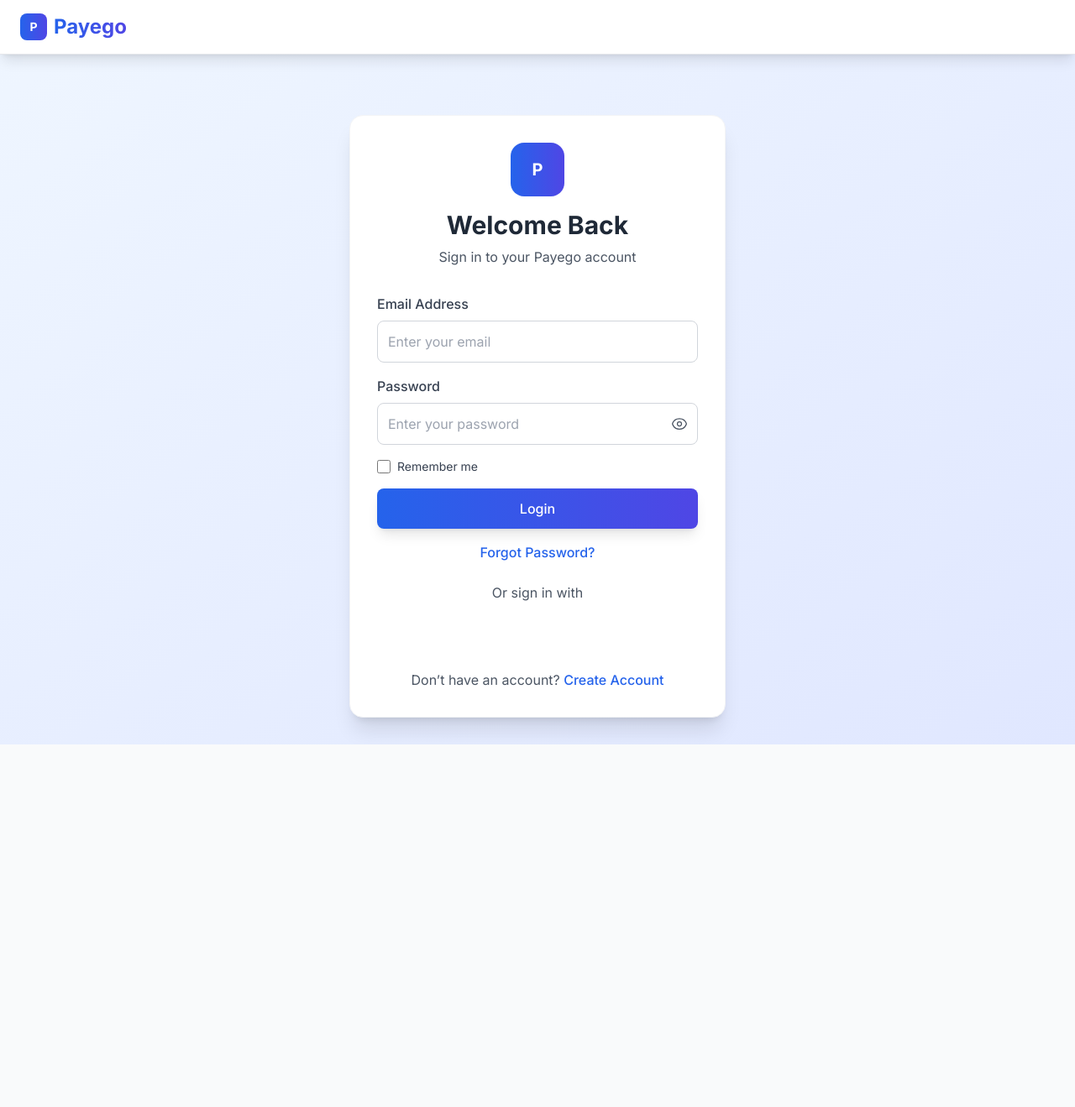
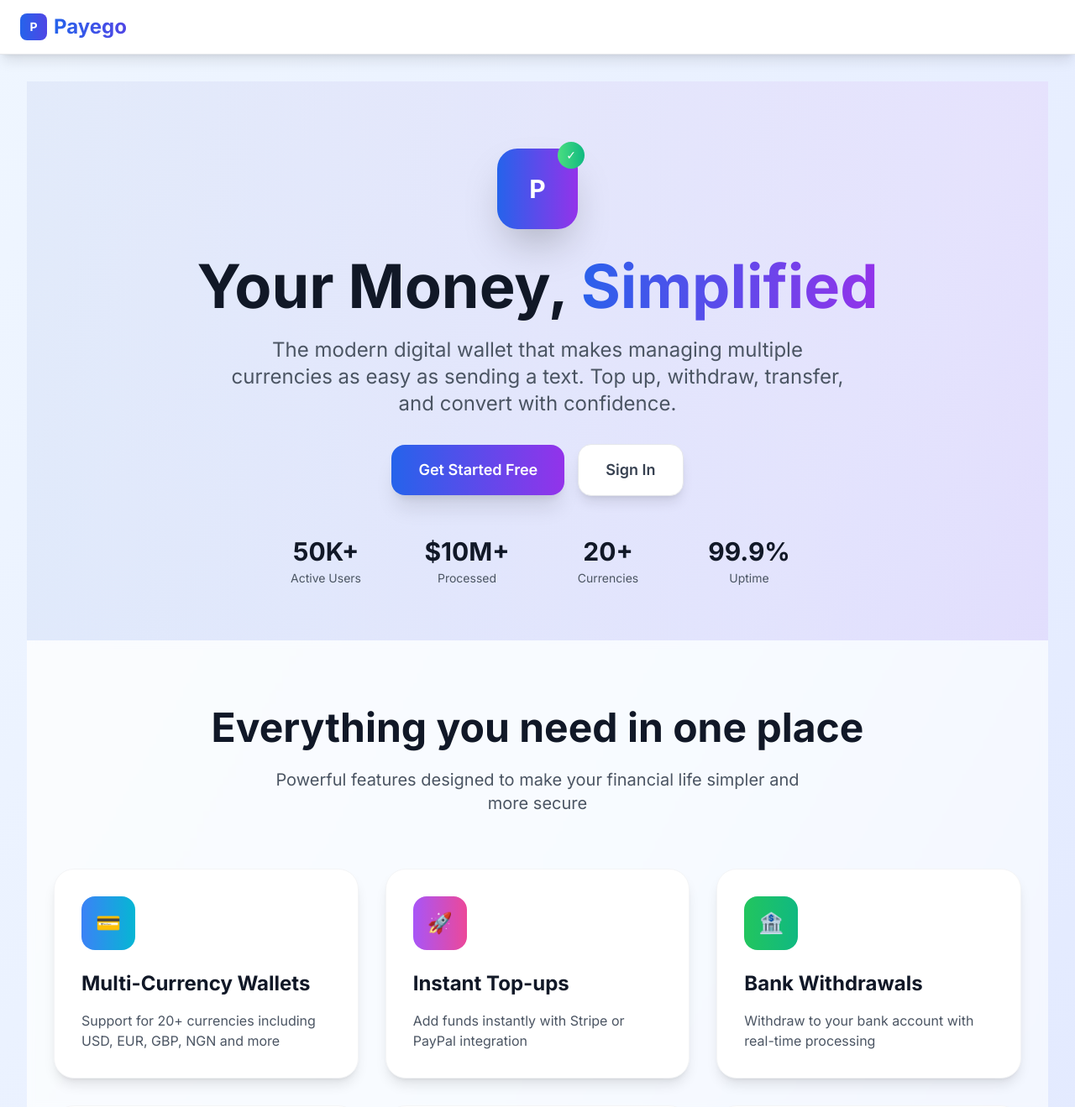
Before and after one commit to intelliDean/Payego, a React (Vite) app in the folder payego_ui/: page / in a window 1280 px wide. Before the commit this address led to /login. Shown: the top 1319 px of the page at 84% size. Before the commit the page ends 887 px from the top, so only its background shows below. Built offline with nearby package versions, Linux system fonts and the light colour scheme; no server answers.

Commit message:
updated the frontend

```diff
--- a/payego_ui/src/App.jsx
+++ b/payego_ui/src/App.jsx
@@ -31,31 +31,31 @@
         <Router>
             <div className="min-h-screen bg-gradient-to-br from-blue-50 to-indigo-100">
                 <nav className="bg-white shadow-lg border-b border-gray-200">
-                    <div className="container mx-auto px-6 py-4 flex justify-between items-center">
+                    <div className="container mx-auto px-4 sm:px-6 py-4 flex justify-between items-center">
                         <div className="flex items-center space-x-2">
                             <div className="w-8 h-8 bg-gradient-to-r from-blue-600 to-indigo-600 rounded-lg flex items-center justify-center">
                                 <span className="text-white font-bold text-sm">P</span>
                             </div>
-                            <h1 className="text-2xl font-bold bg-gradient-to-r from-blue-600 to-indigo-600 bg-clip-text text-transparent">
+                            <h1 className="text-xl sm:text-2xl font-bold bg-gradient-to-r from-blue-600 to-indigo-600 bg-clip-text text-transparent">
                                 Payego
                             </h1>
                         </div>
                         {isAuthenticated && (
                             <button
                                 onClick={handleLogout}
-                                className="px-6 py-2 bg-red-500 text-white rounded-lg hover:bg-red-600 transition-colors duration-200 font-medium shadow-md hover:shadow-lg"
+                                className="px-4 sm:px-6 py-2 text-sm sm:text-base bg-red-500 text-white rounded-lg hover:bg-red-600 transition-colors duration-200 font-medium shadow-md hover:shadow-lg"
                             >
                                 Logout
                             </button>
                         )}
                     </div>
                 </nav>
-                <div className="container mx-auto px-4 py-8">
+                <div className="container mx-auto px-4 sm:px-6 lg:px-8 py-4 sm:py-8">
                 <Routes>
-                    <Route path="/page" element={<LandingPage />} />
+                    <Route path="/" element={!isAuthenticated ? <LandingPage /> : <Navigate to="/dashboard" />} />
                     <Route path="/login" element={!isAuthenticated ? <LoginForm setAuth={setIsAuthenticated} /> : <Navigate to="/" />} />
                     <Route path="/register" element={!isAuthenticated ? <RegisterForm setAuth={setIsAuthenticated} /> : <Navigate to="/" />} />
-                    <Route path="/" element={isAuthenticated ? <Dashboard /> : <Navigate to="/login" />} />
+                    <Route path="/dashboard" element={isAuthenticated ? <Dashboard /> : <Navigate to="/login" />} />
                     <Route path="/top-up" element={isAuthenticated ? <TopUpForm /> : <Navigate to="/login" />} />
                     <Route path="/banks" element={isAuthenticated ? <BankList /> : <Navigate to="/login" />} />
                     <Route path="/add-bank" element={isAuthenticated ? <AddBankForm /> : <Navigate to="/login" />} />
--- a/payego_ui/src/components/LandingPage.jsx
+++ b/payego_ui/src/components/LandingPage.jsx
@@ -5,116 +5,210 @@
 function LandingPage() {
     const navigate = useNavigate();
 
-    const handleSignUp = () => {
-        navigate('/signup');
+    const handleGetStarted = () => {
+        navigate('/register');
     };
 
     const handleLogin = () => {
         navigate('/login');
     };
 
+    const features = [
+        {
+            icon: '💳',
+            title: 'Multi-Currency Wallets',
+            description: 'Support for 20+ currencies including USD, EUR, GBP, NGN and more',
+            gradient: 'from-blue-500 to-cyan-500'
+        },
+        {
+            icon: '🚀',
+            title: 'Instant Top-ups',
+            description: 'Add funds instantly with Stripe or PayPal integration',
+            gradient: 'from-purple-500 to-pink-500'
+        },
+        {
+            icon: '🏦',
+            title: 'Bank Withdrawals',
+            description: 'Withdraw to your bank account with real-time processing',
+            gradient: 'from-green-500 to-emerald-500'
+        },
+        {
+            icon: '🔄',
+            title: 'Currency Exchange',
+            description: 'Convert between currencies at competitive rates',
+            gradient: 'from-orange-500 to-red-500'
+        },
+        {
+            icon: '⚡',
+            title: 'Lightning Transfers',
+            description: 'Send money to other users or external bank accounts instantly',
+            gradient: 'from-indigo-500 to-purple-500'
+        },
+        {
+            icon: '🔒',
+            title: 'Bank-Level Security',
+            description: 'Your funds are protected with enterprise-grade security',
+            gradient: 'from-gray-600 to-gray-800'
+        }
+    ];
+
+    const stats = [
+        { number: '50K+', label: 'Active Users' },
+        { number: '$10M+', label: 'Processed' },
+        { number: '20+', label: 'Currencies' },
+        { number: '99.9%', label: 'Uptime' }
+    ];
+
     return (
         <ErrorBoundary>
-            <div className="bg-white min-h-screen">
+            <div className="min-h-screen bg-gradient-to-br from-slate-50 via-blue-50 to-indigo-100">
                 {/* Hero Section */}
-                <section className="max-w-md mx-auto mt-10 p-8 bg-white rounded-2xl shadow-xl border border-gray-100 text-center">
-                    <div className="w-16 h-16 bg-gradient-to-r from-purple-500 to-pink-500 rounded-2xl flex items-center justify-center mx-auto mb-4">
-                        <span className="text-white text-2xl">💸</span>
+                <section className="relative overflow-hidden">
+                    <div className="absolute inset-0 bg-gradient-to-r from-blue-600/10 to-purple-600/10"></div>
+                    <div className="relative max-w-7xl mx-auto px-4 sm:px-6 lg:px-8 pt-12 sm:pt-20 pb-12 sm:pb-16">
+                        <div className="text-center">
+                            <div className="flex justify-center mb-6 sm:mb-8">
+                                <div className="relative">
+                                    <div className="w-16 sm:w-20 lg:w-24 h-16 sm:h-20 lg:h-24 bg-gradient-to-r from-blue-600 to-purple-600 rounded-2xl sm:rounded-3xl flex items-center justify-center shadow-2xl">
+                                        <span className="text-white font-bold text-xl sm:text-2xl lg:text-3xl">P</span>
                                     </div>
-                    <h1 className="text-4xl font-bold text-gray-800 mb-4">Welcome to Payego</h1>
-                    <p className="text-gray-600 text-lg mb-6">
-                        Your wallet, your rules! Top up, withdraw, and transfer funds faster than you can say "Show me the money!" 🏦
+                                    <div className="absolute -top-1 sm:-top-2 -right-1 sm:-right-2 w-6 sm:w-8 h-6 sm:h-8 bg-gradient-to-r from-green-400 to-emerald-500 rounded-full flex items-center justify-center">
+                                        <span className="text-white text-xs sm:text-sm">✓</span>
+                                    </div>
+                                </div>
+                            </div>
+
+                            <h1 className="text-3xl sm:text-4xl md:text-5xl lg:text-6xl xl:text-7xl font-bold text-gray-900 mb-4 sm:mb-6 leading-tight px-4">
+                                Your Money,
+                                <span className="bg-gradient-to-r from-blue-600 to-purple-600 bg-clip-text text-transparent"> Simplified</span>
+                            </h1>
+
+                            <p className="text-base sm:text-lg md:text-xl lg:text-2xl text-gray-600 mb-6 sm:mb-8 max-w-3xl mx-auto leading-relaxed px-4">
+                                The modern digital wallet that makes managing multiple currencies as easy as sending a text.
+                                Top up, withdraw, transfer, and convert with confidence.
                             </p>
-                    <div className="flex space-x-4">
+
+                            <div className="flex flex-col sm:flex-row gap-3 sm:gap-4 justify-center items-center mb-8 sm:mb-12 px-4">
                                 <button
-                            onClick={handleSignUp}
-                            className="flex-1 bg-gradient-to-r from-purple-500 to-pink-500 text-white p-3 rounded-lg hover:from-purple-600 hover:to-pink-600 transition-all duration-200 font-medium shadow-lg hover:shadow-xl transform hover:-translate-y-0.5"
-                            aria-label="Sign up for Payego"
+                                    onClick={handleGetStarted}
+                                    className="w-full sm:w-auto group relative px-6 sm:px-8 py-3 sm:py-4 bg-gradient-to-r from-blue-600 to-purple-600 text-white rounded-xl sm:rounded-2xl font-semibold text-base sm:text-lg shadow-xl hover:shadow-2xl transform hover:-translate-y-1 transition-all duration-300"
                                 >
-                            Join the Party
+                                    <span className="relative z-10">Get Started Free</span>
+                                    <div className="absolute inset-0 bg-gradient-to-r from-blue-700 to-purple-700 rounded-2xl opacity-0 group-hover:opacity-100 transition-opacity duration-300"></div>
                                 </button>
+
                                 <button
                                     onClick={handleLogin}
-                            className="flex-1 bg-gray-200 text-gray-700 p-3 rounded-lg hover:bg-gray-300 transition-all duration-200 font-medium"
-                            aria-label="Log in to Payego"
+                                    className="w-full sm:w-auto px-6 sm:px-8 py-3 sm:py-4 bg-white text-gray-700 rounded-xl sm:rounded-2xl font-semibold text-base sm:text-lg shadow-lg hover:shadow-xl border border-gray-200 hover:border-gray-300 transform hover:-translate-y-1 transition-all duration-300"
                                 >
-                            Log In
+                                    Sign In
                                 </button>
+                            </div>
+
+                            {/* Stats */}
+                            <div className="grid grid-cols-2 md:grid-cols-4 gap-4 sm:gap-6 lg:gap-8 max-w-2xl mx-auto px-4">
+                                {stats.map((stat, index) => (
+                                    <div key={index} className="text-center">
+                                        <div className="text-xl sm:text-2xl lg:text-3xl font-bold text-gray-900 mb-1">{stat.number}</div>
+                                        <div className="text-gray-600 text-xs sm:text-sm">{stat.label}</div>
+                                    </div>
+                                ))}
+                            </div>
+                        </div>
                     </div>
                 </section>
 
                 {/* Features Section */}
-                <section className="max-w-md mx-auto mt-10 p-8">
-                    <h2 className="text-3xl font-bold text-gray-800 text-center mb-8">Why Payego?</h2>
-                    <div className="space-y-6">
-                        <div className="bg-white rounded-2xl shadow-md p-6 border border-gray-100">
-                            <div className="w-12 h-12 bg-gradient-to-r from-purple-500 to-pink-500 rounded-lg flex items-center justify-center mb-4">
-                                <span className="text-white text-xl">💰</span>
+                <section className="py-12 sm:py-16 lg:py-20 bg-white/50 backdrop-blur-sm">
+                    <div className="max-w-7xl mx-auto px-4 sm:px-6 lg:px-8">
+                        <div className="text-center mb-12 sm:mb-16">
+                            <h2 className="text-2xl sm:text-3xl md:text-4xl lg:text-5xl font-bold text-gray-900 mb-4 sm:mb-6 px-4">
+                                Everything you need in one place
+                            </h2>
+                            <p className="text-base sm:text-lg lg:text-xl text-gray-600 max-w-2xl mx-auto px-4">
+                                Powerful features designed to make your financial life simpler and more secure
+                            </p>
                         </div>
-                            <h3 className="text-xl font-semibold text-gray-800 mb-2">Top Up Your Wallet</h3>
-                            <p className="text-gray-600">
-                                Add funds with Stripe or PayPal. It’s so easy, even your grandma could do it! 😎
+
+                        <div className="grid grid-cols-1 sm:grid-cols-2 lg:grid-cols-3 gap-6 sm:gap-8">
+                            {features.map((feature, index) => (
+                                <div
+                                    key={index}
+                                    className="group relative bg-white rounded-2xl sm:rounded-3xl p-6 sm:p-8 shadow-lg hover:shadow-2xl transform hover:-translate-y-2 transition-all duration-300 border border-gray-100"
+                                >
+                                    <div className={`w-12 sm:w-16 h-12 sm:h-16 bg-gradient-to-r ${feature.gradient} rounded-xl sm:rounded-2xl flex items-center justify-center mb-4 sm:mb-6 group-hover:scale-110 transition-transform duration-300`}>
+                                        <span className="text-xl sm:text-2xl">{feature.icon}</span>
+                                    </div>
+
+                                    <h3 className="text-lg sm:text-xl lg:text-2xl font-bold text-gray-900 mb-3 sm:mb-4">
+                                        {feature.title}
+                                    </h3>
+
+                                    <p className="text-sm sm:text-base text-gray-600 leading-relaxed">
+                                        {feature.description}
                                     </p>
+
+                                    <div className="absolute inset-0 bg-gradient-to-r from-blue-50 to-purple-50 rounded-2xl sm:rounded-3xl opacity-0 group-hover:opacity-100 transition-opacity duration-300 -z-10"></div>
+                                </div>
+                            ))}
+                        </div>
+                    </div>
+                </section>
+
+                {/* CTA Section */}
+                <section className="py-12 sm:py-16 lg:py-20 bg-gradient-to-r from-blue-600 to-purple-600 relative overflow-hidden">
+                    <div className="absolute inset-0 bg-black/10"></div>
+                    <div className="relative max-w-4xl mx-auto px-4 sm:px-6 lg:px-8 text-center">
+                        <h2 className="text-2xl sm:text-3xl md:text-4xl lg:text-5xl font-bold text-white mb-4 sm:mb-6 px-4">
+                            Ready to take control of your finances?
+                        </h2>
+
+                        <p className="text-base sm:text-lg lg:text-xl text-blue-100 mb-6 sm:mb-8 max-w-2xl mx-auto px-4">
+                            Join thousands of users who trust Payego with their financial needs.
+                            Get started in less than 2 minutes.
+                        </p>
+
+                        <div className="flex flex-col sm:flex-row gap-3 sm:gap-4 justify-center items-center px-4">
                             <button
-                                onClick={() => navigate('/top-up')}
-                                className="mt-4 text-purple-500 hover:text-purple-600 font-medium"
-                                aria-label="Learn more about topping up"
+                                onClick={handleGetStarted}
+                                className="w-full sm:w-auto px-6 sm:px-8 py-3 sm:py-4 bg-white text-blue-600 rounded-xl sm:rounded-2xl font-semibold text-base sm:text-lg shadow-xl hover:shadow-2xl transform hover:-translate-y-1 transition-all duration-300 hover:bg-gray-50"
                             >
-                                Get Started →
+                                Create Free Account
                             </button>
-                        </div>
-                        <div className="bg-white rounded-2xl shadow-md p-6 border border-gray-100">
-                            <div className="w-12 h-12 bg-gradient-to-r from-purple-500 to-pink-500 rounded-lg flex items-center justify-center mb-4">
-                                <span className="text-white text-xl">🏦</span>
-                            </div>
-                            <h3 className="text-xl font-semibold text-gray-800 mb-2">Withdraw to Bank</h3>
-                            <p className="text-gray-600">
-                                Cash out to your bank account faster than you can say "Cha-ching!" 💸
-                            </p>
+
                             <button
-                                onClick={() => navigate('/withdraw')}
-                                className="mt-4 text-purple-500 hover:text-purple-600 font-medium"
-                                aria-label="Learn more about withdrawing"
+                                onClick={handleLogin}
+                                className="w-full sm:w-auto px-6 sm:px-8 py-3 sm:py-4 bg-transparent text-white rounded-xl sm:rounded-2xl font-semibold text-base sm:text-lg border-2 border-white/30 hover:border-white/50 hover:bg-white/10 transform hover:-translate-y-1 transition-all duration-300"
                             >
-                                Get Started →
-                            </button>
-                        </div>
-                        <div className="bg-white rounded-2xl shadow-md p-6 border border-gray-100">
-                            <div className="w-12 h-12 bg-gradient-to-r from-purple-500 to-pink-500 rounded-lg flex items-center justify-center mb-4">
-                                <span className="text-white text-xl">🔄</span>
-                            </div>
-                            <h3 className="text-xl font-semibold text-gray-800 mb-2">Transfer & Convert</h3>
-                            <p className="text-gray-600">
-                                Move money between currencies like a financial ninja. USD to NGN? No problem! 🥷
-                            </p>
-                            <button
-                                onClick={() => navigate('/transfer')}
-                                className="mt-4 text-purple-500 hover:text-purple-600 font-medium"
-                                aria-label="Learn more about transferring"
-                            >
-                                Get Started →
+                                Sign In Instead
                             </button>
                         </div>
                     </div>
                 </section>
 
                 {/* Footer */}
-                <footer className="max-w-md mx-auto mt-10 p-8 text-center border-t border-gray-200">
-                    <p className="text-gray-600 text-sm mb-4">
-                        Payego: Where your money parties hard and stays safe! 🎉
-                    </p>
-                    <div className="flex justify-center space-x-4">
-                        <a href="/privacy" className="text-purple-500 hover:text-purple-600 text-sm">
-                            Privacy Policy
-                        </a>
-                        <a href="/terms" className="text-purple-500 hover:text-purple-600 text-sm">
-                            Terms of Service
-                        </a>
-                        <a href="/contact" className="text-purple-500 hover:text-purple-600 text-sm">
-                            Contact Us
-                        </a>
+                <footer className="bg-gray-900 text-white py-8 sm:py-12">
+                    <div className="max-w-7xl mx-auto px-4 sm:px-6 lg:px-8">
+                        <div className="flex flex-col md:flex-row justify-between items-center">
+                            <div className="flex items-center space-x-3 mb-4 sm:mb-6 md:mb-0">
+                                <div className="w-8 sm:w-10 h-8 sm:h-10 bg-gradient-to-r from-blue-600 to-purple-600 rounded-lg sm:rounded-xl flex items-center justify-center">
+                                    <span className="text-white font-bold">P</span>
                                 </div>
-                    <p className="text-gray-500 text-sm mt-4">© 2025 Payego. All rights reserved.</p>
+                                <span className="text-xl sm:text-2xl font-bold">Payego</span>
+                            </div>
+
+                            <div className="flex flex-wrap justify-center gap-4 sm:gap-6 lg:gap-8 text-gray-400 text-sm sm:text-base">
+                                <a href="#" className="hover:text-white transition-colors duration-200">Privacy</a>
+                                <a href="#" className="hover:text-white transition-colors duration-200">Terms</a>
+                                <a href="#" className="hover:text-white transition-colors duration-200">Support</a>
+                                <a href="#" className="hover:text-white transition-colors duration-200">Contact</a>
+                            </div>
+                        </div>
+
+                        <div className="border-t border-gray-800 mt-6 sm:mt-8 pt-6 sm:pt-8 text-center text-gray-400 text-sm sm:text-base">
+                            <p>&copy; 2025 Payego. All rights reserved. Built with ❤️ for the modern world.</p>
+                        </div>
+                    </div>
                 </footer>
             </div>
         </ErrorBoundary>
--- a/payego_ui/src/components/LoginForm.jsx
+++ b/payego_ui/src/components/LoginForm.jsx
@@ -63,7 +63,7 @@
             const storage = rememberMe ? localStorage : sessionStorage;
             storage.setItem('jwt_token', response.data.token);
             setAuth(true);
-            navigate('/');
+            navigate('/dashboard');
         } catch (err) {
             const message = err.response?.data?.message;
             setError(message === 'Invalid credentials' ? 'Oops, wrong keys to the Payego castle!' : message || 'Login crashed. Try again!');
@@ -85,7 +85,7 @@
             const storage = rememberMe ? localStorage : sessionStorage;
             storage.setItem('jwt_token', response.data.token);
             setAuth(true);
-            navigate('/');
+            navigate('/dashboard');
         } catch (err) {
             setError(err.response?.data?.message || 'Google login flopped. Try again!');
         } finally {
@@ -165,15 +165,15 @@
     };
 
     return (
-        <div className="max-w-md mx-auto mt-10 p-8 bg-white rounded-2xl shadow-xl border border-gray-100">
+        <div className="max-w-md mx-auto mt-4 sm:mt-10 p-6 sm:p-8 bg-white rounded-2xl shadow-xl border border-gray-100">
             <div className="text-center mb-8">
-                <div className="w-16 h-16 bg-gradient-to-r from-blue-600 to-indigo-600 rounded-2xl flex items-center justify-center mx-auto mb-4">
-                    <span className="text-white font-bold text-xl">P</span>
+                <div className="w-12 sm:w-16 h-12 sm:h-16 bg-gradient-to-r from-blue-600 to-indigo-600 rounded-2xl flex items-center justify-center mx-auto mb-4">
+                    <span className="text-white font-bold text-lg sm:text-xl">P</span>
                 </div>
-                <h2 className="text-3xl font-bold text-gray-800 mb-2">
+                <h2 className="text-2xl sm:text-3xl font-bold text-gray-800 mb-2">
                     {showForgotPassword && resetToken ? 'Reset Password' : showForgotPassword ? 'Forgot Password' : 'Welcome Back'}
                 </h2>
-                <p className="text-gray-600">
+                <p className="text-sm sm:text-base text-gray-600">
                     {showForgotPassword && resetToken ? 'Enter your new password' : showForgotPassword ? 'Enter your email to receive a reset link' : 'Sign in to your Payego account'}
                 </p>
             </div>
```
Also changed, not shown: payego_ui/src/components/AddBankForm.jsx (+5 -5 lines), payego_ui/src/components/BankList.jsx (+4 -4 lines), payego_ui/src/components/ConvertForm.jsx (+16 -13 lines), payego_ui/src/components/RegisterForm.jsx (+6 -6 lines), payego_ui/src/components/SuccessPage.jsx (+28 -28 lines), payego_ui/src/components/TopUpForm.jsx (+6 -6 lines), payego_ui/src/components/TransferForm.jsx (+6 -6 lines), payego_ui/src/components/WithdrawForm.jsx (+6 -6 lines). Lines whose indentation alone changed are shown as unchanged.
